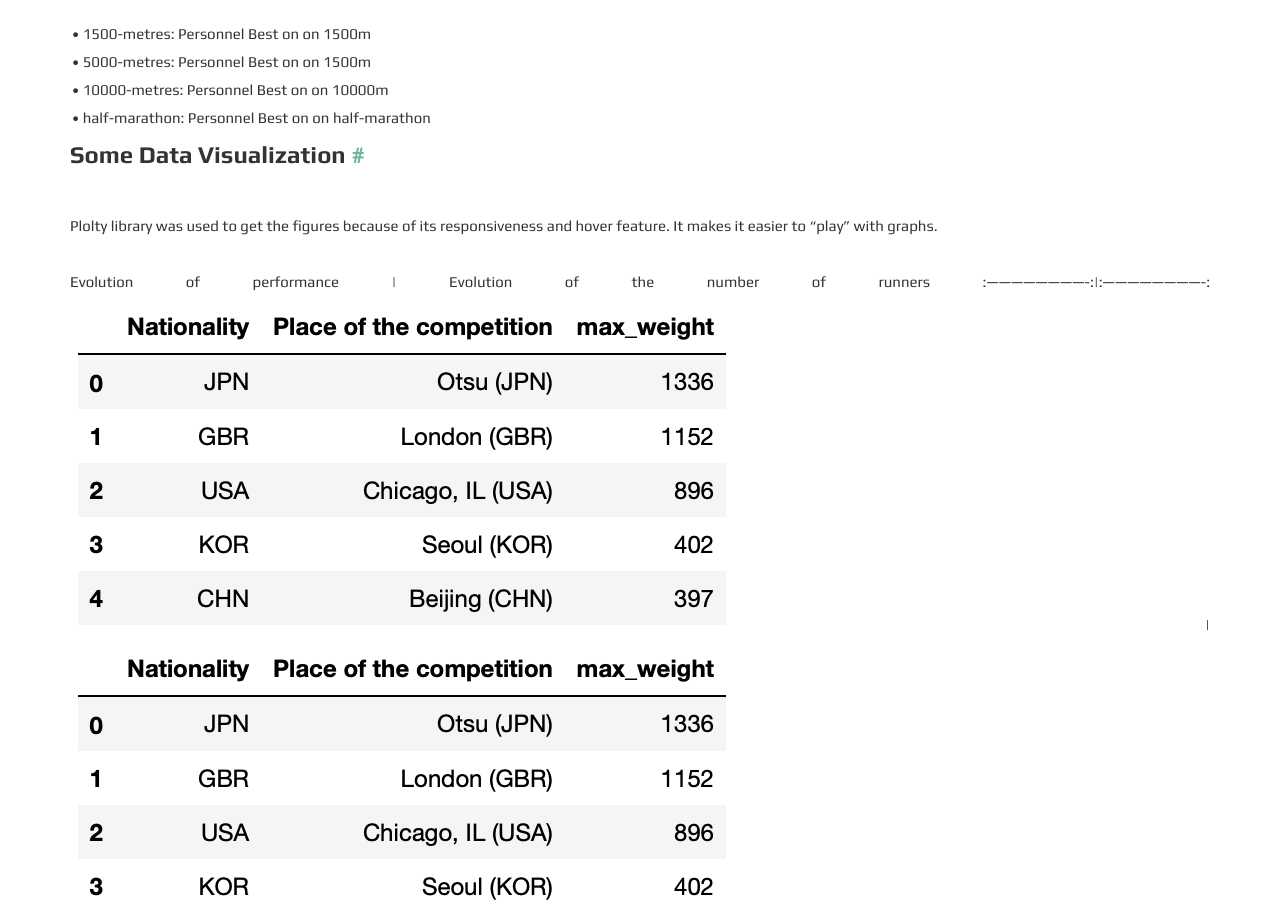
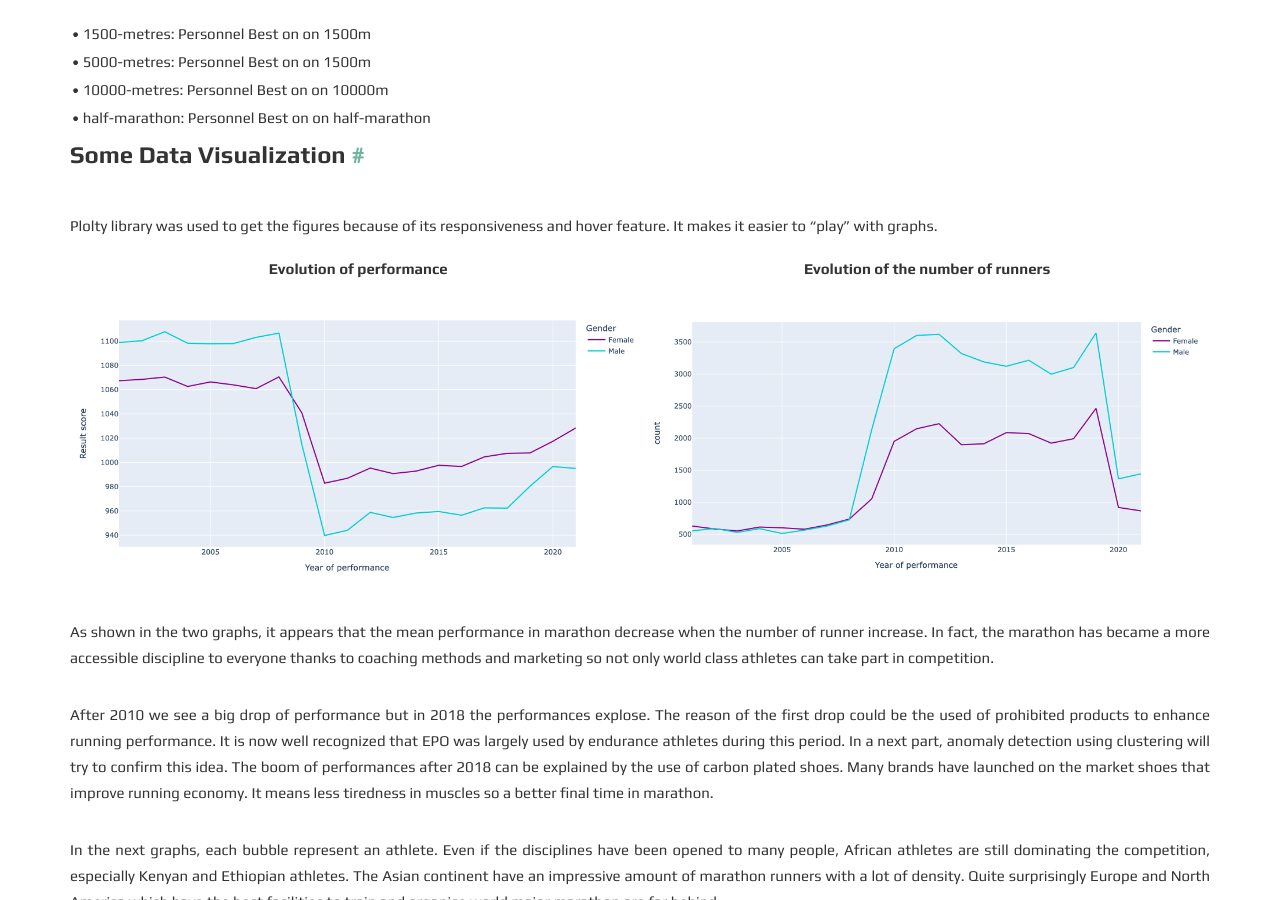
Before and after one commit to ToNi-sn/portfolio, a Jekyll site: the page built from _posts/2021-12-01-Exploring-World-Athletics-marathon-performance.md, in a window 1280 px wide and 900 px high, scrolled down 1908 px. Built offline with Jekyll 4.4.1, drawn with Linux system fonts in a browser that asks for light colours.

Commit message:
fix images

```diff
--- a/_posts/2021-12-01-Exploring-World-Athletics-marathon-performance.md
+++ b/_posts/2021-12-01-Exploring-World-Athletics-marathon-performance.md
@@ -77,8 +77,7 @@ Plolty library was used to get the figures because of its responsiveness and hov
 
 Evolution of performance            |  Evolution of the number of runners
 :-------------------------:|:-------------------------:
-<img src="https://github.com/ToNi-sn/portfolio/raw/gh-pages/Images/dataframe.png">
-  |  <img src="https://github.com/ToNi-sn/portfolio/raw/gh-pages/Images/dataframe.png">
+![](/Images/Performance_evolution.png)  |  ![](/Images/Number_of_Marathoner_evolution.png)
 
 
 
```
Also changed, not shown: _posts/2021-12-02-Network_Graph-on-marathon-popularity.md (+1 -0 lines).
